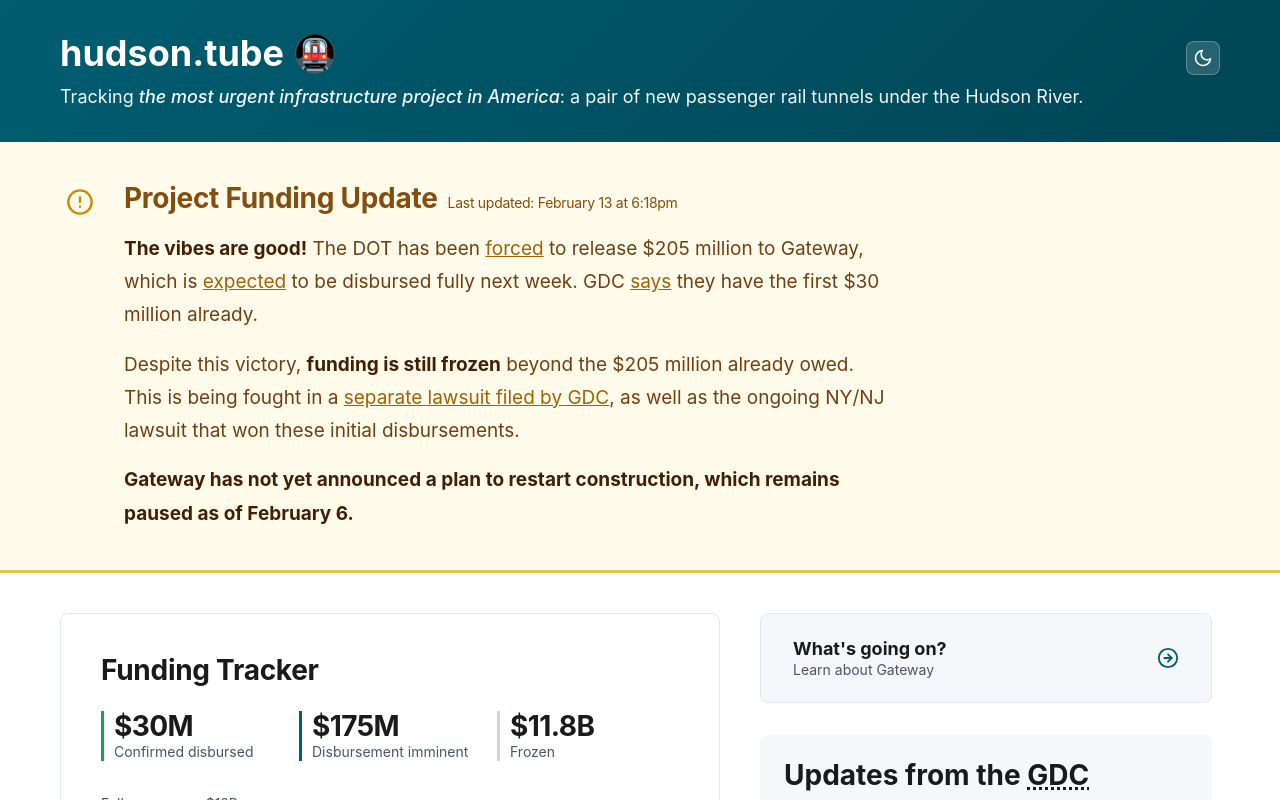
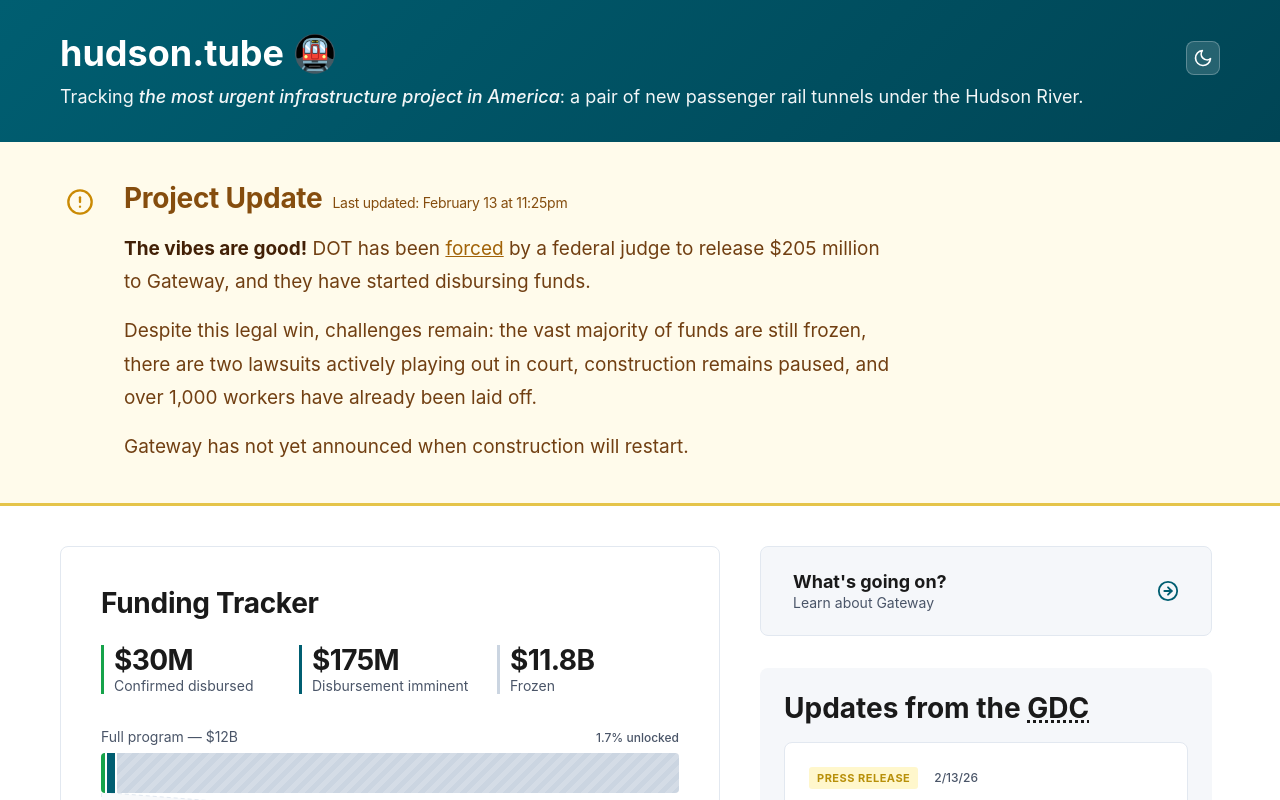
Before and after one commit to embeaken/gateway-tracker, a Vue app: page / in a window 1280 px wide. Shown: the top 800 px of the page. Built offline with nearby package versions, Linux system fonts and the light colour scheme.

Commit message:
update alert

```diff
--- a/src/components/AlertNotice.vue
+++ b/src/components/AlertNotice.vue
@@ -16,22 +16,19 @@
           </svg>
         </div>
         <div class="alert-text">
-          <h3 class="alert-title">Project Funding Update<small>Last updated: February 13 at 6:18pm</small></h3>
+          <h3 class="alert-title">Project Update<small>Last updated: February 13 at 11:25pm</small></h3>
           <div class="alert-body">
             <p>
               <strong>The vibes are good!</strong>
-              The DOT has been <a href="https://www.nydailynews.com/2026/02/12/federal-funds-set-to-flow-again-for-hudson-river-tunnel-project-at-least-for-now" target="_blank">forced</a> to release $205 million to Gateway,
-              which is <a href="https://www.nytimes.com/2026/02/13/nyregion/gateway-tunnel-funding-ny-nj-trump.html" target="_blank">expected</a> to be disbursed fully next week.
-              GDC <a href="https://www.gatewayprogram.org/wp-content/uploads/2026/02/GDC-Statement-on-Initial-Disbursement-of-Federal-Funds.pdf" target="_blank">says</a> they have the first $30 million already.
+              DOT has been <a href="https://www.nydailynews.com/2026/02/12/federal-funds-set-to-flow-again-for-hudson-river-tunnel-project-at-least-for-now" target="_blank">forced</a>
+              by a federal judge to release $205 million to Gateway, and they have started disbursing funds.
             </p>
             <p>
-              Despite this victory, <strong>funding is still frozen</strong> beyond the $205 million already owed.
-              This is being fought in a <a href="https://www.nj.gov/governor/news/2026/approved/20260203a.shtml" target="_blank">separate lawsuit filed by GDC</a>,
-              as well as the ongoing NY/NJ lawsuit that won these initial disbursements.
+              Despite this legal win, challenges remain: the vast majority of funds are still frozen,
+              there are two lawsuits actively playing out in court, construction remains paused, and
+              over 1,000 workers have already been laid off.
             </p>
-            <p>
-              <strong>Gateway has not yet announced a plan to restart construction, which remains paused as of February 6.</strong>
-            </p>
+            <p>Gateway has not yet announced when construction will restart.</p>
             <!--<div class="alert-details">
               <button class="details-toggle" @click="detailsOpen = !detailsOpen">
                 <span class="details-arrow" :class="{ open: detailsOpen }">▸</span> Click for more wonky details
```
